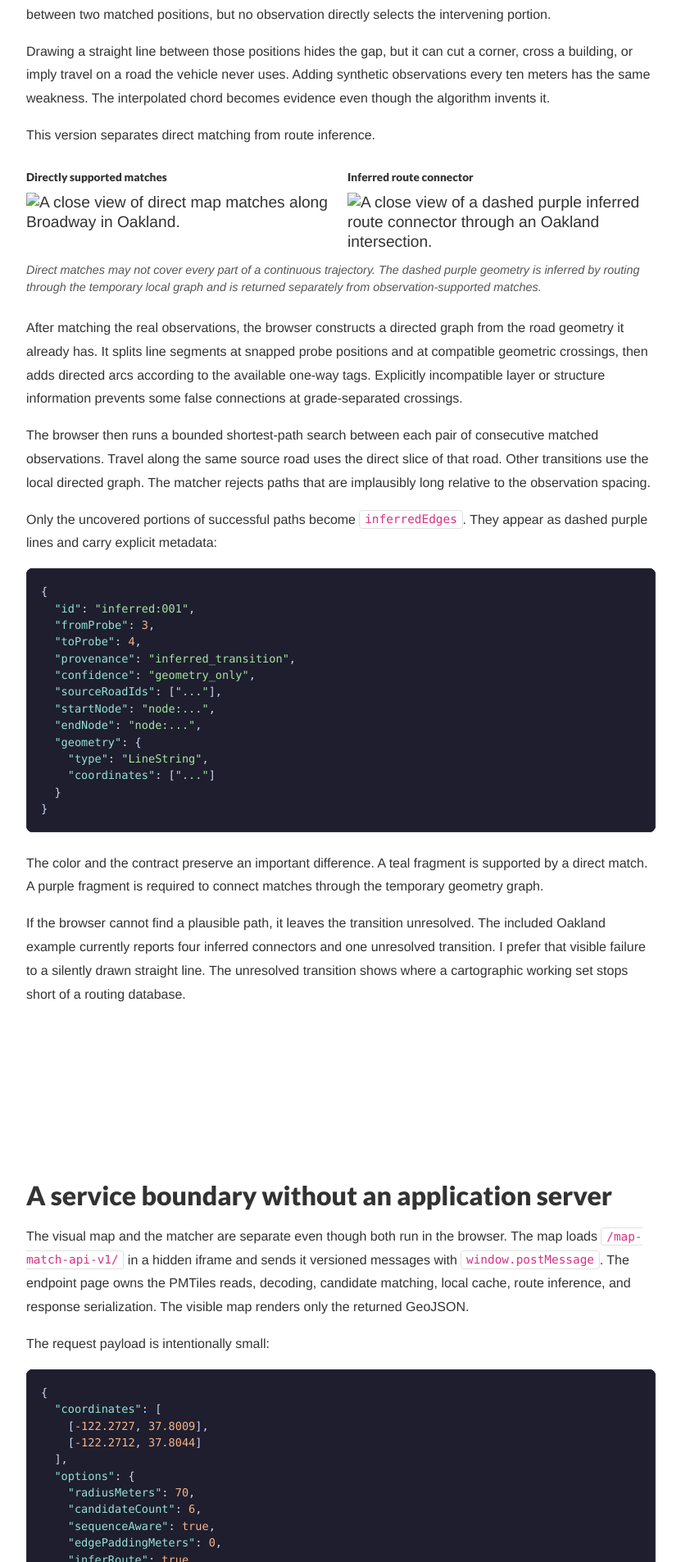
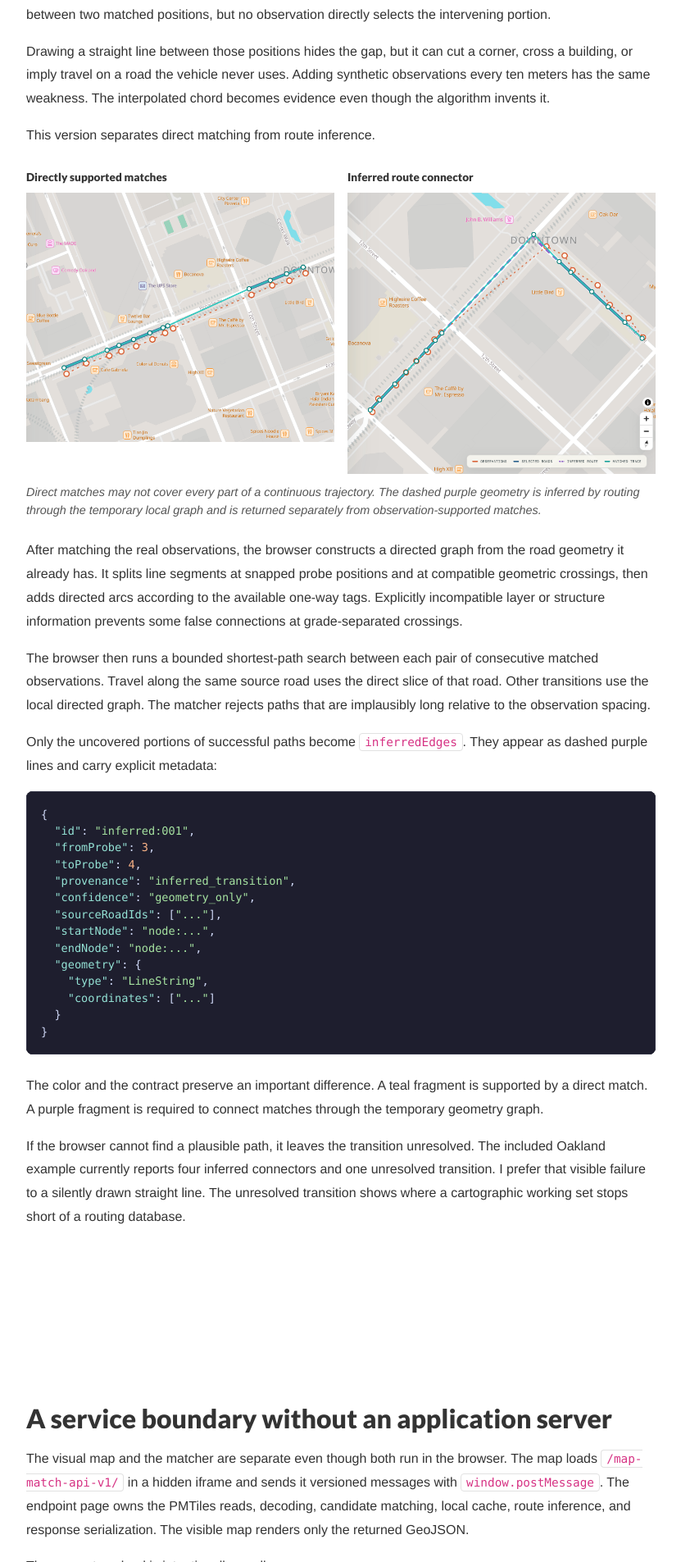
Before and after one commit to kuanb/kuanb.github.io, a Jekyll site: the page built from _posts/2026-11-11-stateless-map-matching.md, in a window 1280 px wide. Shown: the part 4341-6246 px from the top of the page at 82% size, without its empty margins (224-1055 px from the left). Built offline with Jekyll 4.4.1, drawn with Linux system fonts in a browser that asks for light colours; comment, search, counter and statistics services are not loaded.

Commit message:
Fix stateless post image paths

```diff
--- a/_posts/2026-11-11-stateless-map-matching.md
+++ b/_posts/2026-11-11-stateless-map-matching.md
@@ -4,7 +4,7 @@
 layout: post
 summary: HTTP range requests, a temporary road graph, and browser-native RPC
 comments: true
-image: /images/_posts/stateless-map-matching/app-overview.png
+image: /images/posts/stateless-map-matching/app-overview.png
 ---
 
 *HTTP range requests, a temporary road graph, and browser-native RPC*
@@ -19,7 +19,7 @@
 
 The project does build a graph. It builds a small, temporary one from the geometry around each request and discards it with the page. "Stateless" means that the service keeps no authoritative world graph between requests. Each request has working state while the calculation runs, and that is it.
 
-![The stateless-router browser demo showing an Oakland probe trace, direct matches, and purple inferred route segments.](/images/_posts/stateless-map-matching/app-overview.png)
+![The stateless-router browser demo showing an Oakland probe trace, direct matches, and purple inferred route segments.](/images/posts/stateless-map-matching/app-overview.png)
 
 *The complete experiment runs in the browser. The static page fetches Protomaps road tiles, performs sequence-aware matching, and returns JSON.*
 
@@ -93,11 +93,11 @@
   <div class="post-image-comparison__grid">
     <div>
       <p class="post-image-comparison__label">Directly supported matches</p>
-      <img src="/images/_posts/stateless-map-matching/direct-match-gap.png" alt="A close view of direct map matches along Broadway in Oakland.">
+      <img src="/images/posts/stateless-map-matching/direct-match-gap.png" alt="A close view of direct map matches along Broadway in Oakland.">
     </div>
     <div>
       <p class="post-image-comparison__label">Inferred route connector</p>
-      <img src="/images/_posts/stateless-map-matching/inferred-route-gap.png" alt="A close view of a dashed purple inferred route connector through an Oakland intersection.">
+      <img src="/images/posts/stateless-map-matching/inferred-route-gap.png" alt="A close view of a dashed purple inferred route connector through an Oakland intersection.">
     </div>
   </div>
   <figcaption>Direct matches may not cover every part of a continuous trajectory. The dashed purple geometry is inferred by routing through the temporary local graph and is returned separately from observation-supported matches.</figcaption>
```
Also changed, not shown: images/posts/stateless-map-matching/direct-match-gap.png (renamed from images/_posts/stateless-map-matching/direct-match-gap.png), images/posts/stateless-map-matching/inferred-route-gap.png (renamed from images/_posts/stateless-map-matching/inferred-route-gap.png), 2 other files.
